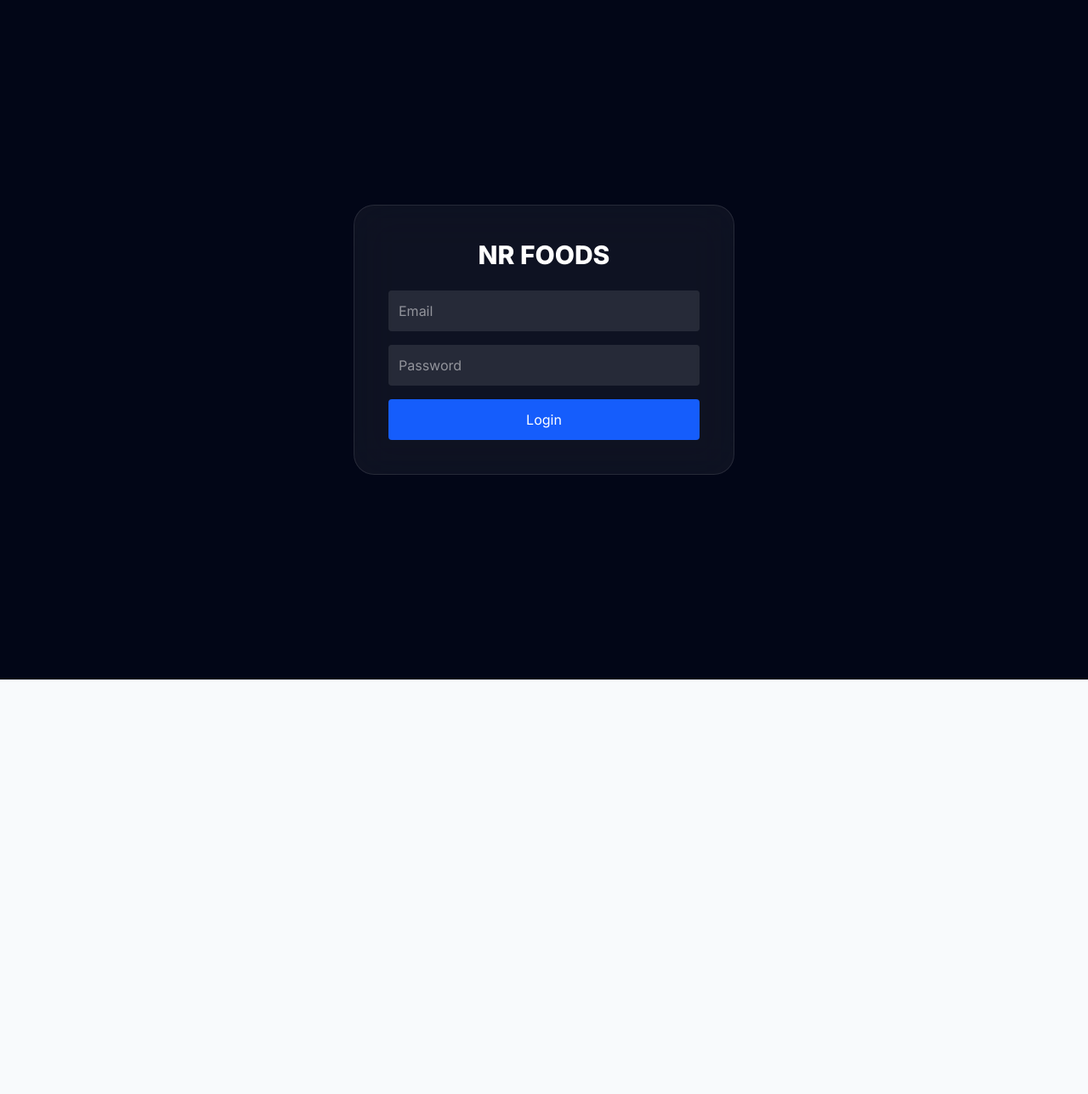
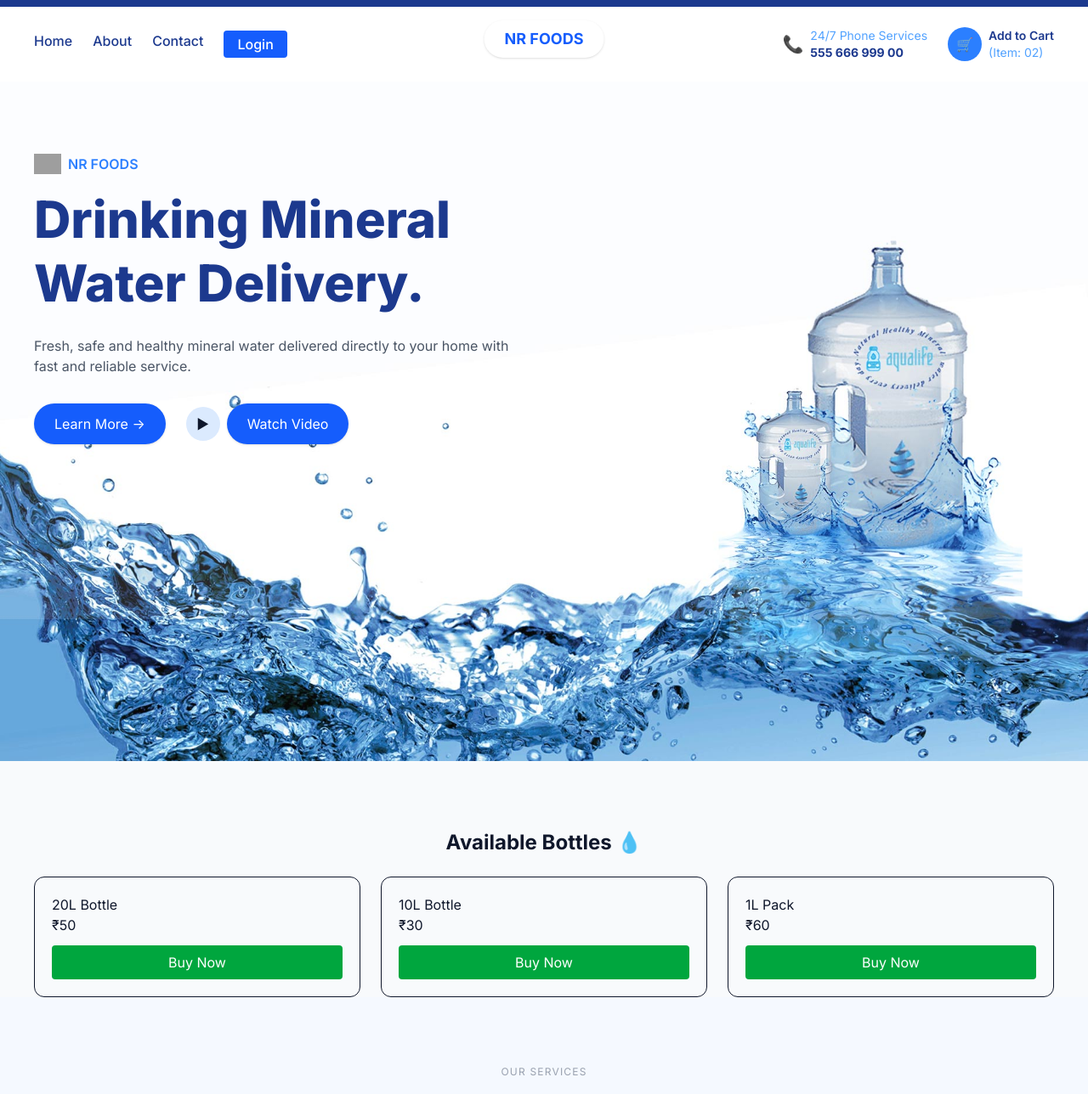
Before and after one commit to keyur3006/nk-bill, a React (Vite) app in the folder nr-foods-frontend/: page / in a window 1280 px wide. Shown: the top 1288 px of the page at 85% size. Before the commit the page ends 800 px from the top, so only its background shows below. Built offline with nearby package versions, Linux system fonts and the light colour scheme; grey boxes are pictures that could not be loaded.

Commit message:
langinf page 1

```diff
--- a/nr-foods-frontend/src/App.tsx
+++ b/nr-foods-frontend/src/App.tsx
@@ -1,5 +1,7 @@
 import { Routes, Route } from "react-router-dom";
 import { Toaster } from "react-hot-toast";
+
+// 🔐 Admin Pages
 import AdminPage from "./pages/AdminPage";
 import Login from "./pages/Login";
 import Dashboard from "./pages/Dashboard";
@@ -11,15 +13,26 @@ import Categories from "./pages/categories/categories";
 import BottleVariety from "./pages/categories/BottleVariety";
 import Generated from "./pages/Generated";
 import DeliveryPage from "./pages/DeliveryPage";
+
+// 🌐 NEW PUBLIC PAGES
+import Home from "./pages/Home";
+import About from "./pages/About";
+import Contact from "./pages/Contact";
+
 function App() {
   return (
     <>
-      {/* Toast Container */}
       <Toaster position="top-right" reverseOrder={false} />
 
       <Routes>
-        <Route path="/" element={<Login />} />
 
+        {/* 🌐 PUBLIC WEBSITE */}
+        <Route path="/" element={<Home />} />
+        <Route path="/about" element={<About />} />
+        <Route path="/contact" element={<Contact />} />
+        <Route path="/login" element={<Login />} />
+
+        {/* 🔐 ADMIN PANEL */}
         <Route
           path="/dashboard"
           element={
@@ -57,7 +70,7 @@ function App() {
         />
 
         <Route
-          path="/Categories"
+          path="/categories"
           element={
             <ProtectedRoute>
               <Categories />
@@ -74,10 +87,32 @@ function App() {
           }
         />
 
-        <Route path="/Generated" element={<Generated />} />
+        <Route
+          path="/generated"
+          element={
+            <ProtectedRoute>
+              <Generated />
+            </ProtectedRoute>
+          }
+        />
 
-<Route path="/delivery" element={<DeliveryPage />} />
-<Route path="/admin" element={<AdminPage />} />
+        <Route
+          path="/delivery"
+          element={
+            <ProtectedRoute>
+              <DeliveryPage />
+            </ProtectedRoute>
+          }
+        />
+
+        <Route
+          path="/admin"
+          element={
+            <ProtectedRoute>
+              <AdminPage />
+            </ProtectedRoute>
+          }
+        />
       </Routes>
     </>
   );
--- /dev/null
+++ b/nr-foods-frontend/src/components/Navbar.tsx
@@ -0,0 +1,52 @@
+import { Link } from "react-router-dom";
+
+const Navbar = () => {
+  return (
+    <div className="w-full shadow-sm">
+
+      {/* TOP BAR */}
+      <div className="bg-blue-900 h-2 w-full"></div>
+
+      {/* MAIN NAVBAR */}
+      <div className="flex items-center justify-between px-10 py-6 bg-white ">
+
+        {/* LEFT MENU */}
+        <div className="flex gap-6 text-blue-900 font-medium">
+         <Link to="/">Home</Link> <Link to="/about">About</Link> <Link to="/contact">Contact</Link> <Link to="/login" className="bg-blue-600 text-white px-4 py-1 rounded"> Login </Link>
+        </div>
+
+        {/* CENTER LOGO */}
+        <div className="absolute left-1/2 transform -translate-x-1/2 top-6 bg-white px-6 py-2 rounded-full shadow">
+          <span className="text-blue-600 font-bold text-lg">NR FOODS</span>
+        </div>
+
+        {/* RIGHT SIDE */}
+        <div className="flex items-center gap-6">
+
+          {/* PHONE */}
+          <div className="flex items-center gap-2 text-blue-900">
+            <span className="text-xl">📞</span>
+            <div className="text-sm">
+              <p className="text-blue-400">24/7 Phone Services</p>
+              <p className="font-bold">555 666 999 00</p>
+            </div>
+          </div>
+
+          {/* CART */}
+          <div className="flex items-center gap-2 text-blue-900 cursor-pointer">
+            <div className="w-10 h-10 flex items-center justify-center bg-blue-500 text-white rounded-full">
+              🛒
+            </div>
+            <div className="text-sm">
+              <p className="font-semibold">Add to Cart</p>
+              <p className="text-blue-400">(Item: 02)</p>
+            </div>
+          </div>
+
+        </div>
+      </div>
+    </div>
+  );
+};
+
+export default Navbar;
--- /dev/null
+++ b/nr-foods-frontend/src/pages/About.tsx
@@ -0,0 +1,18 @@
+import Navbar from "../components/Navbar";
+
+const About = () => {
+  return (
+    <div>
+      <Navbar />
+
+      <div className="p-10">
+        <h1 className="text-3xl font-bold">About Us</h1>
+        <p className="mt-4">
+          We provide clean and fresh drinking water bottles.
+        </p>
+      </div>
+    </div>
+  );
+};
+
+export default About;
--- /dev/null
+++ b/nr-foods-frontend/src/pages/Contact.tsx
@@ -0,0 +1,16 @@
+import Navbar from "../components/Navbar";
+
+const Contact = () => {
+  return (
+    <div>
+      <Navbar />
+
+      <div className="p-10">
+        <h1 className="text-3xl font-bold">Contact Us</h1>
+        <p className="mt-4">Phone: 9999999999</p>
+      </div>
+    </div>
+  );
+};
+
+export default Contact;
--- /dev/null
+++ b/nr-foods-frontend/src/pages/Home.tsx
@@ -0,0 +1,23 @@
+import Navbar from "../components/Navbar";
+import HeroSection from "./landing/HeroSection";
+import ProductSection from "./landing/ProductSection";
+import Footer from "./landing/Footer";
+import FeaturesSection from "./landing/FeaturesSection";
+import DeliveryInfoSection from "./landing/DeliveryInfoSection";
+
+const Home = () => {
+  return (
+    <div>
+      <Navbar />
+      <HeroSection />
+      <ProductSection />
+
+      <FeaturesSection />
+
+<DeliveryInfoSection />
+      <Footer />
+    </div>
+  );
+};
+
+export default Home;
--- /dev/null
+++ b/nr-foods-frontend/src/pages/landing/DeliveryInfoSection.tsx
@@ -0,0 +1,35 @@
+import React from "react";
+
+const HeroSection = () => {
+  return (<section
+  className="w-full h-[500px] bg-no-repeat bg-cover bg-center flex items-center justify-center text-center"
+  style={{
+    backgroundImage: "url('/images/banner-bg.jpg')",
+  }}
+>
+  <div className="max-w-xl">
+
+    <h1 className="text-4xl font-bold text-blue-900 mb-4 ml-25">
+      Water Delivery 20 K.m.
+    </h1>
+
+    <p className="text-gray-600 mb-5 ml-25 text-1xl">
+      There are many variations of passages of Lorem Ipsum available,
+      but the majority have suffered alteration.
+    </p>
+
+    <div className="mb-6 space-y-2">
+      <p className="text-green-600">✔ Free Delivery</p>
+      <p className="text-blue-500">✔ 7 days a week</p>
+    </div>
+
+    <button className="bg-blue-700 text-white px-6 py-3 rounded-full">
+      Learn More →
+    </button>
+
+  </div>
+</section>
+  );
+};
+
+export default HeroSection;
--- /dev/null
+++ b/nr-foods-frontend/src/pages/landing/FeaturesSection.tsx
@@ -0,0 +1,72 @@
+import { Droplet, Waves, Brain, Filter } from "lucide-react";
+
+const features = [
+  {
+    icon: <Droplet size={45} strokeWidth={1.5} className="text-blue-500" />,
+    title: "Maxium Purity",
+  },
+  {
+    icon: <Waves size={45} strokeWidth={1.5} className="text-blue-500" />,
+    title: "Total Home Solution",
+  },
+  {
+    icon: <Brain size={45} strokeWidth={1.5} className="text-blue-500" />,
+    title: "Healthy Composition",
+  },
+  {
+    icon: <Filter size={45} strokeWidth={1.5} className="text-blue-500" />,
+    title: "05 Steps Filtration",
+  },
+];
+
+const FeaturesSection = () => {
+  return (
+    <section className="bg-[#f5f9ff] py-20">
+
+      {/* TOP TEXT */}
+      <div className="text-center mb-14">
+        <p className="text-xs tracking-widest text-gray-400 uppercase mb-3">
+          OUR SERVICES
+        </p>
+
+        <h2 className="text-3xl font-bold text-blue-900 leading-snug max-w-3xl mx-auto">
+          How to integrate your Solar Panel System with your home{" "}
+          <span className="text-blue-500 italic">Our Mineral Water.</span>
+        </h2>
+      </div>
+
+      {/* CARDS */}
+      <div className="grid md:grid-cols-4 gap-8 px-10 max-w-7xl mx-auto">
+        {features.map((item, i) => (
+          <div
+            key={i}
+            className="bg-white/60 backdrop-blur-sm p-10 text-center rounded-md shadow-[0_0_0_1px_rgba(0,0,0,0.03)] hover:shadow-md transition"
+          >
+            {/* ICON */}
+            <div className="flex justify-center mb-5">
+              {item.icon}
+            </div>
+
+            {/* TITLE */}
+            <h3 className="text-blue-800 font-semibold text-lg mb-4">
+              {item.title}
+            </h3>
+
+            {/* TEXT */}
+            <p className="text-gray-500 text-sm leading-7 mb-8">
+              Nunc laoreet, mi sed fermentum fringilla, eros metus pellentesque
+              urna, in lobortis massa turpis id tortor. In velit metus.
+            </p>
+
+            {/* BUTTON */}
+            <button className="px-7 py-3 rounded-full bg-blue-100 text-blue-700 text-sm font-medium tracking-wide hover:bg-blue-600 hover:text-white transition-all duration-300">
+              Learn More →
+            </button>
+          </div>
+        ))}
+      </div>
+    </section>
+  );
+};
+
+export default FeaturesSection;
--- /dev/null
+++ b/nr-foods-frontend/src/pages/landing/Footer.tsx
@@ -0,0 +1,9 @@
+const Footer = () => {
+  return (
+    <div className="mt-20 bg-gray-100 text-center py-6">
+      <p>© 2026 NR FOODS | All Rights Reserved</p>
+    </div>
+  );
+};
+
+export default Footer;
--- /dev/null
+++ b/nr-foods-frontend/src/pages/landing/HeroSection.tsx
@@ -0,0 +1,55 @@
+const HeroSection = () => {
+  return (
+    <section
+      className="relative w-full h-[800px] bg-no-repeat bg-cover bg-center flex items-center"
+      style={{
+        backgroundImage: "url('/images/slider-1.jpg')", // 👈 tamari image
+      }}
+    >
+      {/* CONTENT */}
+      <div className="max-w-7xl mx-auto px-10 w-full">
+
+        {/* TEXT BOX */}
+        <div className="max-w-xl mb-72">
+
+          <div className="flex items-center gap-2 mb-4">
+            <img
+              src="https://cdn-icons-png.flaticon.com/512/3105/3105813.png"
+              className="w-8"
+            />
+            <span className="text-blue-500 font-semibold">NR FOODS</span>
+          </div>
+
+          <h1 className="text-5xl md:text-6xl font-extrabold text-blue-900 leading-tight">
+            Drinking Mineral <br />
+            Water Delivery.
+          </h1>
+
+          <p className="mt-6 text-gray-600">
+            Fresh, safe and healthy mineral water delivered directly to your
+            home with fast and reliable service.
+          </p>
+
+          <div className="flex items-center gap-6 mt-8">
+            <button className="bg-blue-600 text-white px-6 py-3 rounded-full shadow hover:bg-blue-700">
+              Learn More →
+            </button>
+
+            <div className="flex items-center gap-2 text-white-600 cursor-pointer">
+              <div className="w-10 h-10 flex items-center justify-center bg-blue-100 rounded-full">
+                ▶
+              </div>
+              <span className="bg-blue-600 text-white px-6 py-3 rounded-full shadow hover:bg-blue-700">Watch Video</span>
+            </div>
+          </div>
+
+        </div>
+      </div>
+
+      {/* OPTIONAL OVERLAY (readability mate) */}
+
+    </section>
+  );
+};
+
+export default HeroSection;
--- /dev/null
+++ b/nr-foods-frontend/src/pages/landing/ProductSection.tsx
@@ -0,0 +1,37 @@
+import { useNavigate } from "react-router-dom";
+
+const ProductSection = () => {
+  const navigate = useNavigate();
+
+  const products = [
+    { id: 1, name: "20L Bottle", price: 50 },
+    { id: 2, name: "10L Bottle", price: 30 },
+    { id: 3, name: "1L Pack", price: 60 },
+  ];
+
+  return (
+    <div id="products" className="mt-20 px-10">
+      <h2 className="text-2xl font-bold text-center mb-6">
+        Available Bottles 💧
+      </h2>
+
+      <div className="grid grid-cols-3 gap-6">
+        {products.map((p) => (
+          <div key={p.id} className="border p-5 rounded-xl">
+            <h3>{p.name}</h3>
+            <p>₹{p.price}</p>
+
+            <button
+              onClick={() => navigate(`/order/${p.id}`)}
+              className="mt-3 bg-green-600 text-white px-4 py-2 rounded w-full"
+            >
+              Buy Now
+            </button>
+          </div>
+        ))}
+      </div>
+    </div>
+  );
+};
+
+export default ProductSection;
```
Also changed, not shown: nr-foods-frontend/public/images/banner-bg.jpg (added), nr-foods-frontend/public/images/slider-1.jpg (added).
